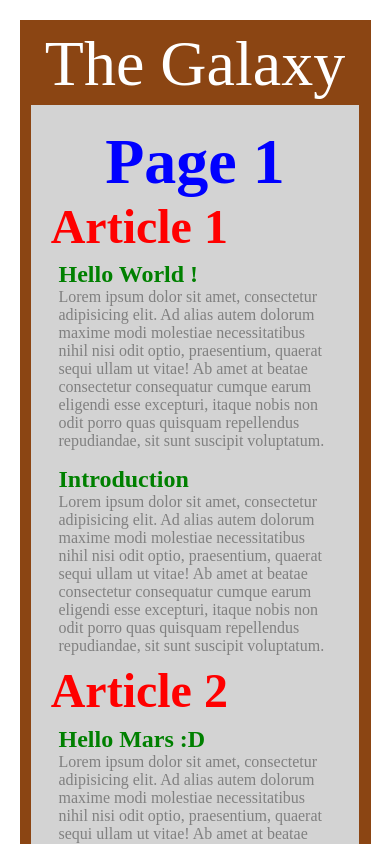
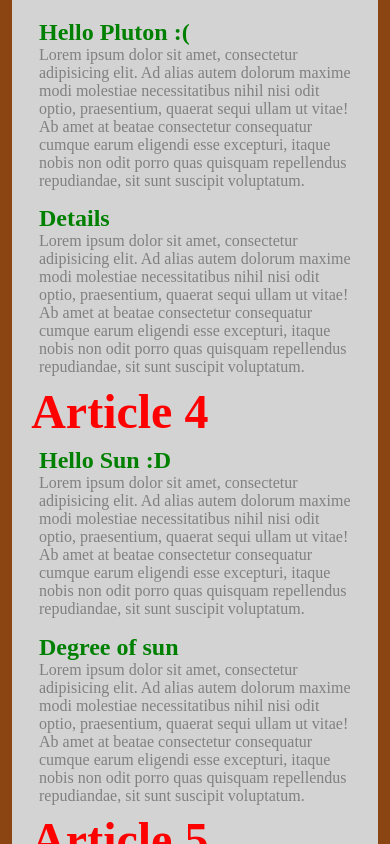
Before and after one commit to saadMeddiche/read-a-book_react, a React (Vite) app: page / in a window 390 px wide. Shown: the top 844 px of the page. Built offline with nearby package versions, Linux system fonts and the light colour scheme.

Commit message:
Refactor CSS for improved layout and responsiveness

```diff
--- a/src/index.css
+++ b/src/index.css
@@ -1,4 +1,4 @@
-*{
+* {
     margin: 0;
     padding: 0;
 }
@@ -8,19 +8,18 @@ html {
 }
 
 html, body {
-    min-height: 100%;
+    height: 100%;
+    width: 100%;
+}
+
+body{
+    display: flex;
+    align-items: center;
+    justify-content: center;
 }
 
 #root {
-    padding: 5vw;
+    min-height: 80vw;
+    min-width: 80vw;
     display: flex;
-    align-items: center;
-    justify-content: center;
-    flex-wrap: wrap;
 }
-
-@media (max-width: 500px) {
-    #root {
-        display: block;
-    }
-}
```
